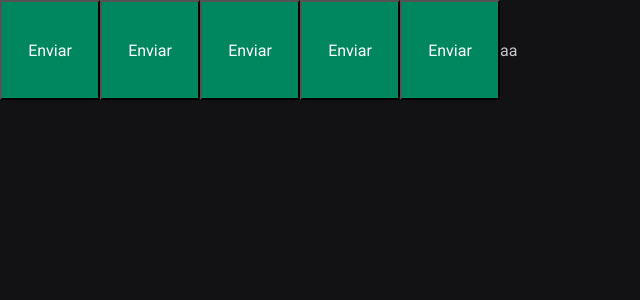
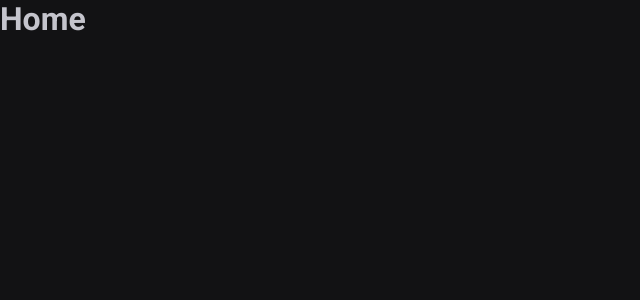
Before and after one commit to rodrigoaugusto99/IGNITE_TIMER, a React (Vite) app: page / in a window 1280 px wide. Shown: the top 300 px of the page, without its empty margins (0-640 px from the left). Built offline with nearby package versions, Linux system fonts and the light colour scheme.

Commit message:
criando rotas com react-router-dom

```diff
--- a/package.json
+++ b/package.json
@@ -12,6 +12,7 @@
   "dependencies": {
     "react": "^18.2.0",
     "react-dom": "^18.2.0",
+    "react-router-dom": "^6.21.3",
     "styled-components": "^6.1.8"
   },
   "devDependencies": {
--- a/src/App.tsx
+++ b/src/App.tsx
@@ -1,19 +1,19 @@
-import { Button} from "./components/Button";
+
 import { ThemeProvider } from 'styled-components';
 import { defaultTheme } from "./styles/themes/default";
 import { GlobalStyle } from "./styles/global";
+import { Router } from './Router';
+import { BrowserRouter } from 'react-router-dom';
+
 
 export function App() {
   return (
-    <ThemeProvider theme={defaultTheme}>
-      <Button variant='primary'/>
-      <Button variant='secundary'/>
-      <Button variant='danger'/>
-      <Button variant='success'/>
-      <Button/>
+    <BrowserRouter>
+      <ThemeProvider theme={defaultTheme}>
+        <Router/>
+        <GlobalStyle />
+      </ThemeProvider>
+    </BrowserRouter>
 
-      aa
-      <GlobalStyle />
-    </ThemeProvider>
   )
 }
--- /dev/null
+++ b/src/Router.tsx
@@ -0,0 +1,12 @@
+import { Routes, Route} from 'react-router-dom'
+import { Home } from './pages/Home'
+import { History } from './pages/History'
+
+export function Router(){
+    return (
+        <Routes>
+            <Route path='/' element={<Home />}/>
+            <Route path='/history' element={<History />}/>
+        </Routes>
+    )
+}
--- a/src/components/Button.styles.ts
+++ /dev/null
@@ -1,27 +0,0 @@
-import styled, { css } from "styled-components";
-
-export type ButtonVariant = 'primary' | 'secundary' | 'danger' | 'success';
-
-interface ButtonContainerProps {
-    variant: ButtonVariant;
-}
-
-const buttonVariants = {
-    primary: 'purple',
-    secundary: 'orange',
-    danger: 'red',
-    success: 'green',
-
-}
-
-export const ButtonContainer = styled.button<ButtonContainerProps>`
-    width: 100px;
-    height: 100px;
-
-    background-color: ${props => props.theme["green-500"]};
-    color: ${props => props.theme.white}
-
-    /*${props => {
-        return css`background-color: ${buttonVariants[props.variant]}`
-    }}*/
-`
--- a/src/components/Button.tsx
+++ /dev/null
@@ -1,9 +0,0 @@
-import { ButtonContainer, ButtonVariant} from "./Button.styles";
-
-interface ButtonProps {
-    variant?: ButtonVariant;
-}
-
-export function Button({ variant = 'primary'}: ButtonProps){
-    return <ButtonContainer variant={variant}>Enviar</ButtonContainer>
-}
--- /dev/null
+++ b/src/pages/History.tsx
@@ -0,0 +1,3 @@
+export function History(){
+    return <h1>History</h1>
+}
--- /dev/null
+++ b/src/pages/Home.tsx
@@ -0,0 +1,3 @@
+export function Home(){
+    return <h1>Home</h1>
+}
```
Also changed, not shown: 1 other file (tests, documents, lock files or other folders).
